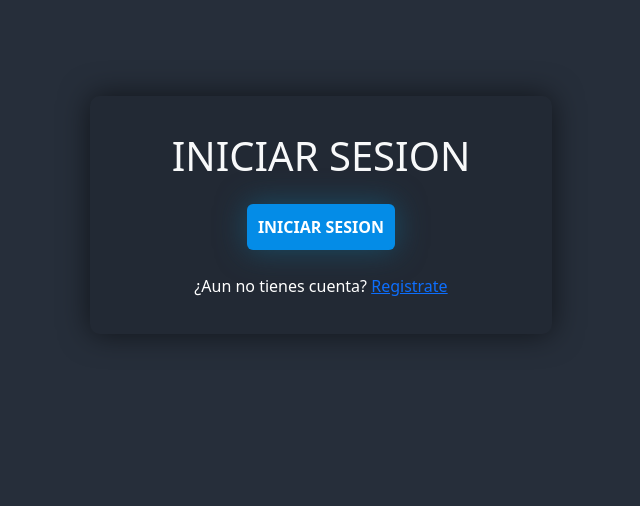
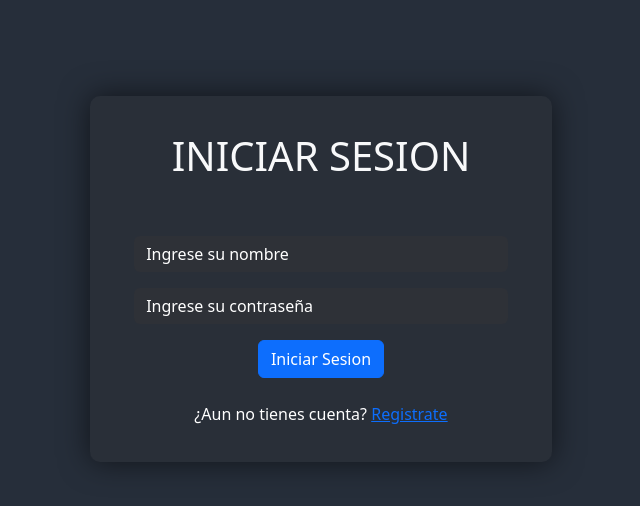
Before and after one commit to SamoooX/BRossumShop, a Django app: page /login/ in a window 1280 px wide. Shown: the top 506 px of the page, without its empty margins (319-959 px from the left). Run offline with Django 4.2, Linux system fonts and the light colour scheme; parts of the project's set-up code (start-up, migrations or seed data) failed here and were passed over.

Commit message:
registro listo, falta redireccionar el login

```diff
--- a/BRossumShop/BRossumShop/settings.py
+++ b/BRossumShop/BRossumShop/settings.py
@@ -29,8 +29,8 @@ DEBUG = True
 
 ALLOWED_HOSTS = []
 
-LOGIN_REDIRECT_URL = 'index'
-LOGOUT_REDIRECT_URL = 'index'
+LOGIN_REDIRECT_URL = 'perfil'
+LOGOUT_REDIRECT_URL = ''
 
 # Application definition
 
--- a/BRossumShop/BRossumShop/urls.py
+++ b/BRossumShop/BRossumShop/urls.py
@@ -19,6 +19,7 @@ from django.urls import path, include
 
 urlpatterns = [
     path('', include('tienda.urls')),
+    path('admin/', admin.site.urls),
     path('accounts/', include('django.contrib.auth.urls')),
 ]
 
--- a/BRossumShop/tienda/forms.py
+++ b/BRossumShop/tienda/forms.py
@@ -7,8 +7,3 @@ class FormularioUsuario(forms.ModelForm):
     class Meta:
         model = Usuario
         fields = '__all__'
-
-# class CustomerUserForm(UserCreationForm):
-#     class Meta:
-#         model = User
-#         fields = ['first_name', 'last_name', 'email', 'password1', 'password2']
--- a/BRossumShop/tienda/static/tienda/css/style_inicio.css
+++ b/BRossumShop/tienda/static/tienda/css/style_inicio.css
@@ -2,14 +2,14 @@ body{
     background: #262e3a !important;
 }
 .formulario{
-    background: rgba(0, -0, -0, .1);
+    background: rgba(50, 49, 49, 0.249);
     padding: 20px;
     border-radius: 10px;
     box-shadow: 0 0 30px rgba(0, -0, -0, 0.568);
     color: white;
 }
 .form-control{
-    background: rgba(0, -0, -0,.3);
+    background: rgba(56, 55, 55, 0.3);
     border-style: none;
     transition: 0.5s ease-in;
 }
--- a/BRossumShop/tienda/templates/registration/login.html
+++ b/BRossumShop/tienda/templates/registration/login.html
@@ -21,7 +21,7 @@
     <div class="container">
         <div class="row justify-content-center pt-5 mt-5 m-1">
             <div class="col-md-6 col-sm-8 col-xl-5 col-lg-5 formulario">
-                <form action="" method="post">
+                <form action="{% url 'login' %}" method="post">
                     <!-- texto -->
                     <div class="form-group text-center pt-3">
                         <h1 class="text-light">INICIAR SESION</h1>
@@ -29,12 +29,17 @@
                     <!-- input y botones -->
 
                     {% csrf_token %}
-                    <table>
-                        {{ form.as_table }}
-                    </table>
-                        <div class="form-group mx-sm-4 pt-3 text-center">
-                            <button type="submit" class="btn btn-block Ingresar" id="Ingresar">INICIAR SESION</button>
-                        </div>
+                    <div class="form-group mx-sm-4 pt-5">
+                        <input type="text" class="form-control" id="nombre" placeholder="Ingrese su nombre" name="nombre">
+                            <div id="alerta1" class="error">*Ingrese su nombre</div>
+                    </div>
+                    <div class="form-group mx-sm-4 pt-3">
+                        <input type="password" class="form-control" id="password" placeholder="Ingrese su contraseña" name="contraseña">
+                            <div id="alerta2" class="error">*Ingrese su contraseña</div>
+                    </div>
+                    <div class="col-12 pt-3 text-center">
+                        <button type="submit" class="btn btn-primary">Iniciar Sesion</button>
+                    </div>
                     <div class="form-group mx-sm-3 pt-4 text-center">
                         <span class="">
                             <p>¿Aun no tienes cuenta? <a href="{% url 'registro' %}"
--- a/BRossumShop/tienda/templates/tienda/base.html
+++ b/BRossumShop/tienda/templates/tienda/base.html
@@ -71,6 +71,7 @@
                 </a>
 
                 <button type="button" class="btn btn-danger"><a href="{% url 'exit' %}">Cerrar Sesion</a></button>
+
             {% else  %}
                 <a href="{% url 'login' %}">
                     <button type="button" class="btn btn-secondary me-md-2">
--- a/BRossumShop/tienda/templates/tienda/perfil.html
+++ b/BRossumShop/tienda/templates/tienda/perfil.html
@@ -3,7 +3,7 @@
 {% load static %}
 
 {% block css %}
-  <link rel="stylesheet" href="{% static 'tienda/'%}css/style_perfil.css" />
+<link rel="stylesheet" href="{% static 'tienda/'%}css/style_perfil.css" />
 {% endblock css %}
 
 
--- a/BRossumShop/tienda/views.py
+++ b/BRossumShop/tienda/views.py
@@ -2,7 +2,7 @@ from django.shortcuts import render, redirect
 from django.shortcuts import get_object_or_404
 from django.contrib.auth.decorators import login_required
 from datetime import datetime
-from .models import Carrito, Producto, DetalleCarrito,  Boleta, DetalleBoleta
+from .models import Carrito, Producto, DetalleCarrito,  Boleta, DetalleBoleta, Usuario
 from django.contrib.auth import authenticate, login, logout
 from .forms import FormularioUsuario
 # Create your views here.
@@ -51,11 +51,17 @@ def perfil(request):
 def inicio_sesion(request):
     if request.method == 'POST':
         nombre = request.POST['nombre']
-        contraseña = request.POST['password']
-        user = authenticate(request, nombre=nombre, contraseña=contraseña)
+        contraseña = request.POST['contraseña']
 
-        if user is not None:
-            login(request, user)
+        usuario = Usuario.objects.filter(nombre=nombre).first()
+
+        if usuario is not None and usuario.contraseña == contraseña:
+            user = authenticate(request, first_name=usuario.nombre, password=contraseña)
+
+            if user is not None:
+                login(request, user)
+                return redirect('perfil')
+
     return render(request, 'registration/login.html')
 
 
@@ -68,20 +74,13 @@ def registro(request):
         formulario = FormularioUsuario(request.POST)
         if formulario.is_valid():
             formulario.save()
-            nombre = formulario.cleaned_data['nombre']
-            contraseña = formulario.cleaned_data['contraseña']
-            user = authenticate(nombre=nombre, contraseña=contraseña)
-            login(request,user)
-            return redirect(to='index')
+            return redirect('login')
 
-
-
-
-    return render(request, 'registration/Registro.html', data)
+    return render(request, 'registration/registro.html', data)
 
 def exit(request):
     logout(request)
-    return redirect('tienda/index.html')
+    return redirect('/')
 
 
 def agregar_carrito(request, id):
```
Also changed, not shown: BRossumShop/db.sqlite3, BRossumShop/tienda/migrations/0001_initial.py, BRossumShop/tienda/migrations/0002_alter_usuario_apellido_alter_usuario_contraseña_and_more.py (deleted), BRossumShop/tienda/migrations/0003_alter_usuario_correo.py (deleted), BRossumShop/tienda/migrations/0004_producto_descripcion_alter_producto_precio.py (deleted), BRossumShop/tienda/migrations/0005_carrito_detallecarrito_carrito_productos_and_more.py (deleted).
